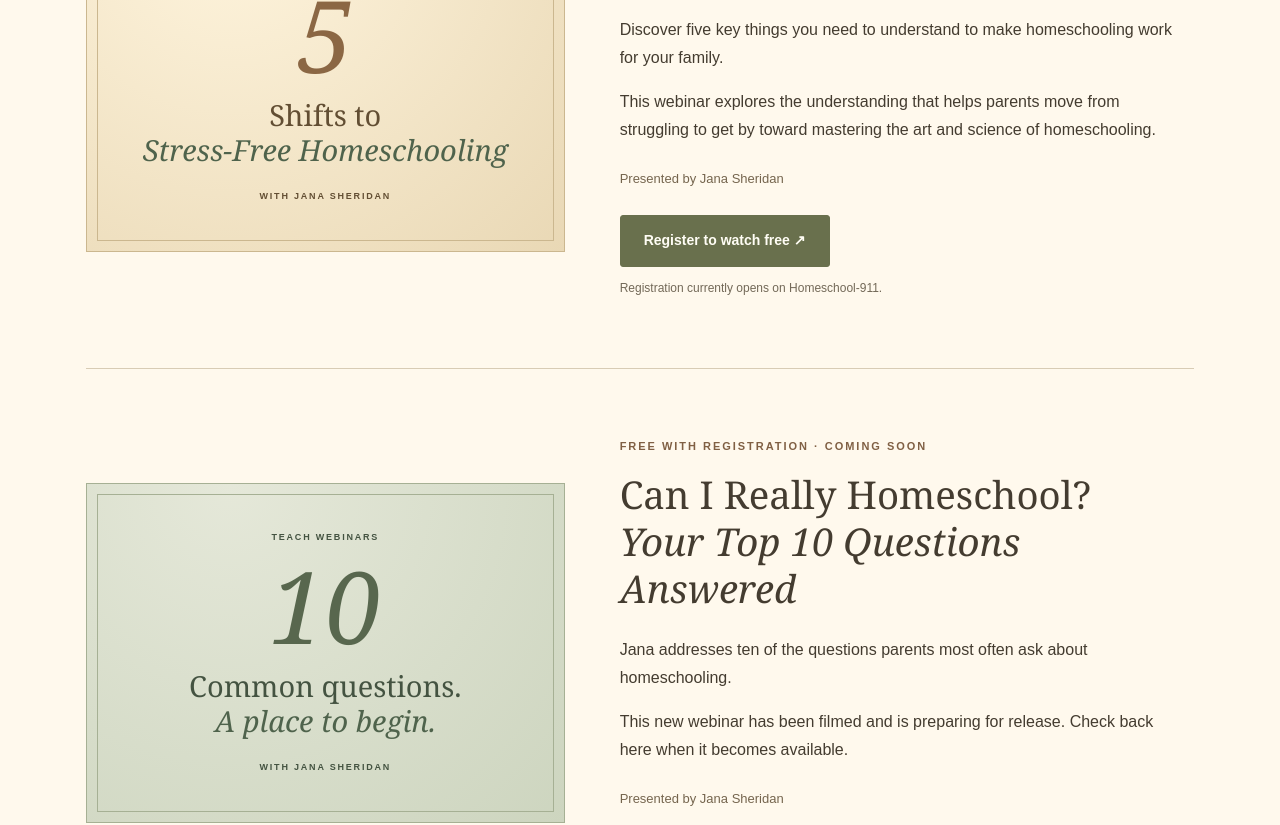
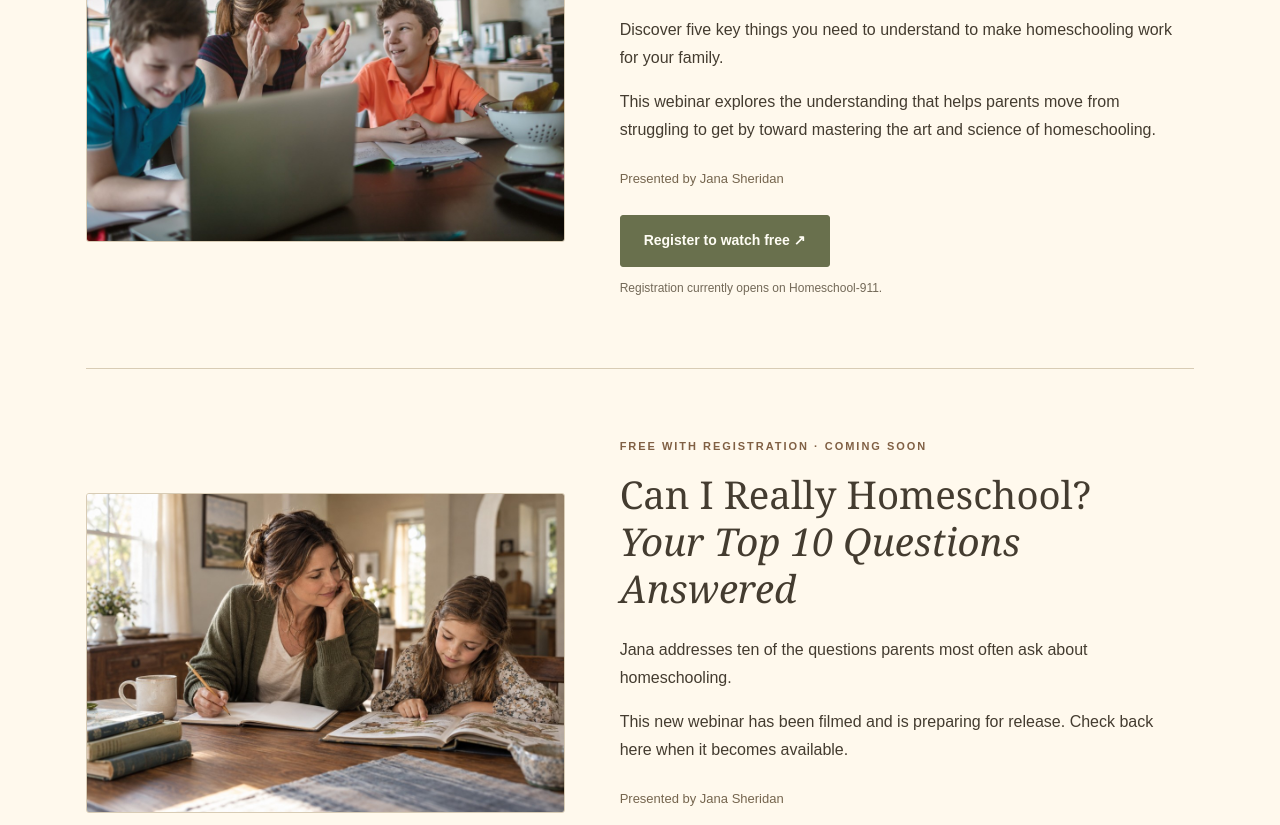
Before and after one commit to JPhoenix-9/TEACH, a Next.js app: page /webinars in a window 1280 px wide. Shown: the part 820-1645 px from the top of the page. Built offline with nearby package versions, Linux system fonts and the light colour scheme.

Commit message:
Use approved family photos for webinar directory listings

```diff
--- a/app/webinars/page.js
+++ b/app/webinars/page.js
@@ -20,7 +20,7 @@ export default function Webinars() {
 
       <section className={styles.collection} id="webinars" aria-label="Homeschool webinars">
         <article className={styles.feature}>
-          <div className={styles.cover} aria-hidden="true"><span>TEACH WEBINARS</span><div className={styles.numeral}>5</div><p>Shifts to<br /><em>Stress-Free Homeschooling</em></p><span>WITH JANA SHERIDAN</span></div>
+          <img className={styles.featureImage} src="/webinars/five-shifts-directory.jpg" width="1080" height="720" alt="A mother and her two sons learning together at home" />
           <div className={styles.featureCopy}>
             <p className={styles.eyebrow}>FREE WITH REGISTRATION · AVAILABLE NOW</p>
             <h2>5 Shifts to<br />Stress-Free Homeschooling</h2>
@@ -32,7 +32,7 @@ export default function Webinars() {
         </article>
 
         <article className={`${styles.feature} ${styles.upcoming}`}>
-          <div className={`${styles.cover} ${styles.questionsCover}`} aria-hidden="true"><span>TEACH WEBINARS</span><div className={styles.numeral}>10</div><p>Common questions.<br /><em>A place to begin.</em></p><span>WITH JANA SHERIDAN</span></div>
+          <img className={styles.featureImage} src="/webinars/common-questions-directory.jpg" width="1080" height="720" alt="A mother and daughter reading together at a sunlit table" />
           <div className={styles.featureCopy}>
             <p className={styles.eyebrow}>FREE WITH REGISTRATION · COMING SOON</p>
             <h2>Can I Really Homeschool?<br /><em>Your Top 10 Questions Answered</em></h2>
```
Also changed, not shown: app/webinars/page.module.css, public/webinars/common-questions-directory.jpg (added), public/webinars/five-shifts-directory.jpg (added).
